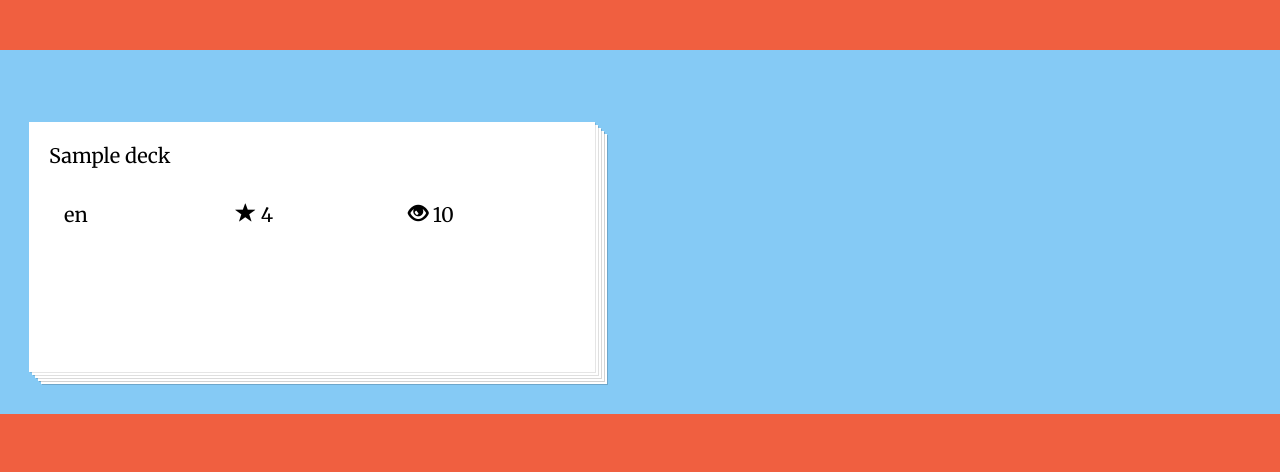
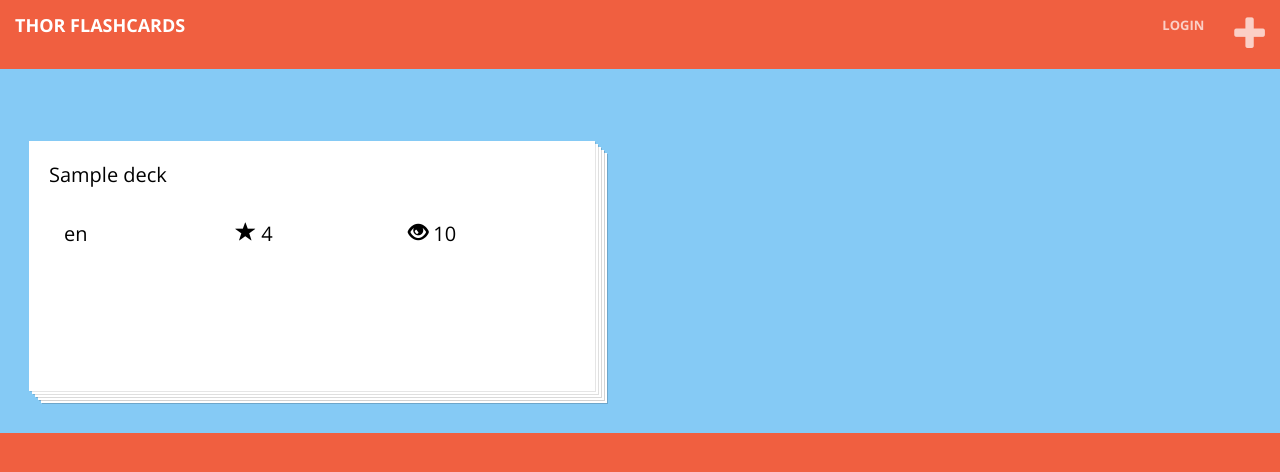
Before and after one commit to aruchames/ThorFlashCards, a Django app: template thor_web/templates/deck_app/decks.html in a window 1280 px wide. Shown: the top 472 px of the page. Run offline with Django 3.2, Linux system fonts and the light colour scheme; the template is opened without the code that fills it: most values are stand-ins (such as "Sample title", 1, 10 or a date in 2020); some libraries are stand-ins or nearby versions.

Commit message:
deck app css

```diff
--- a/thor_web/static/shared/css/style.css
+++ b/thor_web/static/shared/css/style.css
@@ -193,6 +193,11 @@ header {
 
 .headerxs{
     padding-bottom: 8em;
+}
+
+
+.glyphiconplus{
+    font-size: 1em;
 }
 
 header .header-content {
--- a/thor_web/templates/deck_app/deckbase.html
+++ b/thor_web/templates/deck_app/deckbase.html
@@ -25,6 +25,66 @@
   </head>
 
   <body id="page-top" class="index">
+    <!--NavBar-->
+    <nav id="mainNav" class="navbar navbar-default navbar-fixed-top">
+      <div class="container-fluid">
+        <!-- Brand and toggle get grouped for better mobile display -->
+        <div class="navbar-header">
+          <button type="button" class="navbar-toggle collapsed" data-toggle="collapse" data-target="#bs-example-navbar-collapse-1">
+            <span class="sr-only">Toggle navigation</span>
+            <span class="icon-bar"></span>
+            <span class="icon-bar"></span>
+            <span class="icon-bar"></span>
+          </button>
+          <a class="navbar-brand page-scroll" href="../#">Thor Flashcards</a>
+        </div>
+        <!-- Collect the nav links, forms, and other content for toggling -->
+        <div class="collapse navbar-collapse" id="bs-example-navbar-collapse-1">
+          <ul class="nav navbar-nav navbar-right">
+            <li class="hidden">
+              <a href="#page-top"></a>
+            </li>
+            {% if user.is_authenticated %}
+            <li id="user">
+              <!-- find a way to change this to href="decks" and still be able to make ajax  requests from api/-->
+              <a href="/decks">{{user.username | title}}'s cards</a>
+            </li>
+
+            <li id="menuLogout">
+              <a href="/logout">Logout</a>
+            </li>
+
+            {% else %}
+
+            <li class="dropdown" id="menuLogin">
+              <a class="dropdown-toggle visible-lg visible-md visible-sm" href="#" data-toggle="dropdown" id="navLogin">Login</a>
+              <a class="visible-xs" href="/login">Login</a>
+              <div class="dropdown-menu" style="padding:17px;">
+                <form class="form-signin" action="/login/" method="POST">
+                  {% csrf_token %}
+                  <span id="reauth-email" class="reauth-email"></span>
+                  <input type="text" id="inputEmail" class="form-control" name="username" placeholder="Email address"
+                         required autofocus>
+                  <input type="password" id="inputPassword" class="form-control" name="password" placeholder="Password" required>
+                  <div id="remember" class="checkbox">
+                    <label>
+                      <input type="checkbox" value="remember-me"> Remember me
+                    </label>
+                  </div>
+                  <button class="btn btn-lg btn-primary btn-block btn-signin" type="submit\">Sign in</button>
+                </form>
+              </div>
+            </li>
+            {% endif %}
+            <li>
+              <a href="#"><i class="fa fa-plus fa-3x wow bounceIn glyphiconplus" data-wow-delay=".1s"></i></a>
+            </li>
+          </ul>
+        </div>
+        <!-- /.navbar-collapse -->
+      </div>
+      <!-- /.container-fluid -->
+
 
       {% block content %}
       <p>This is default content</p>
```
Lines whose indentation alone changed are shown as unchanged.
